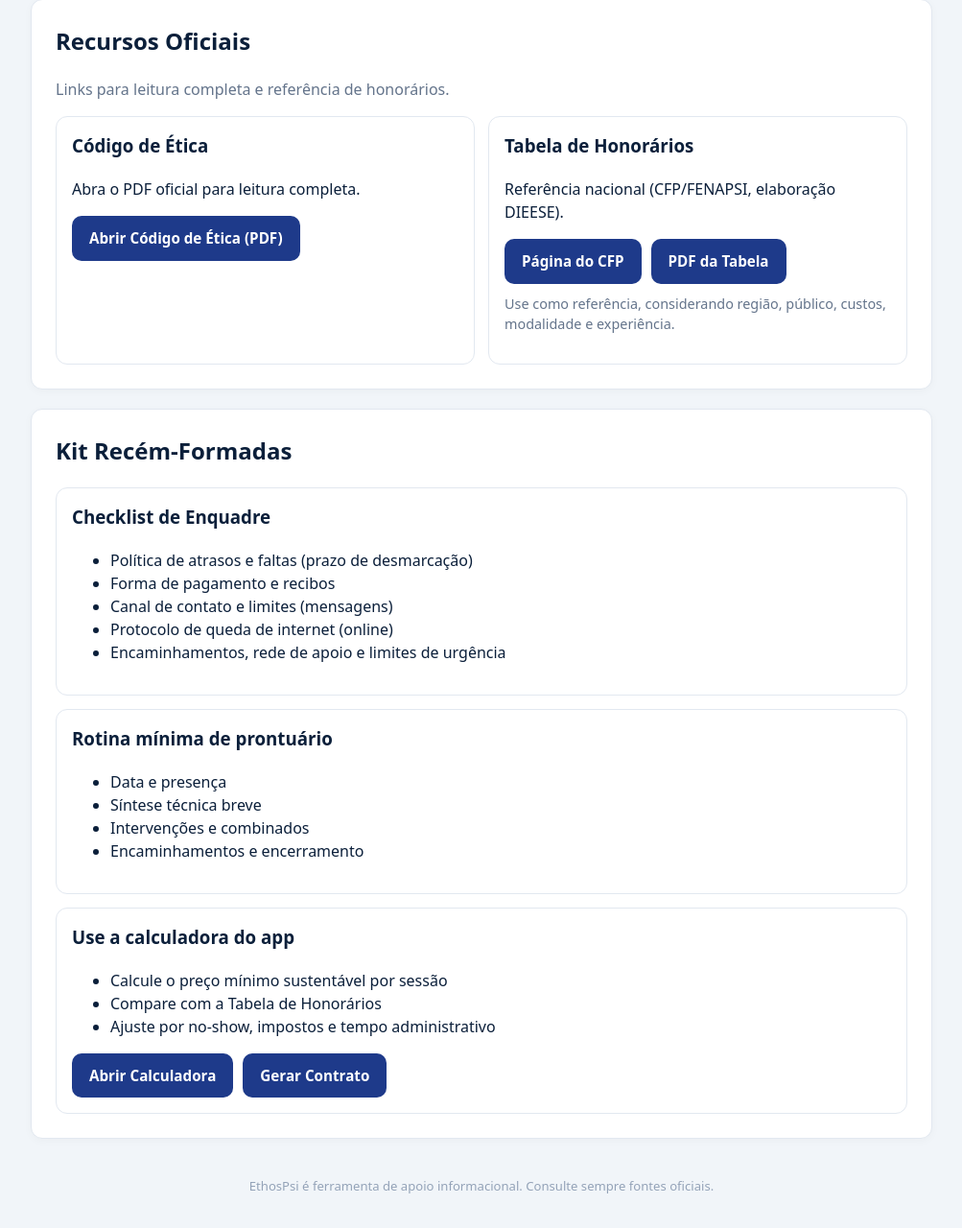
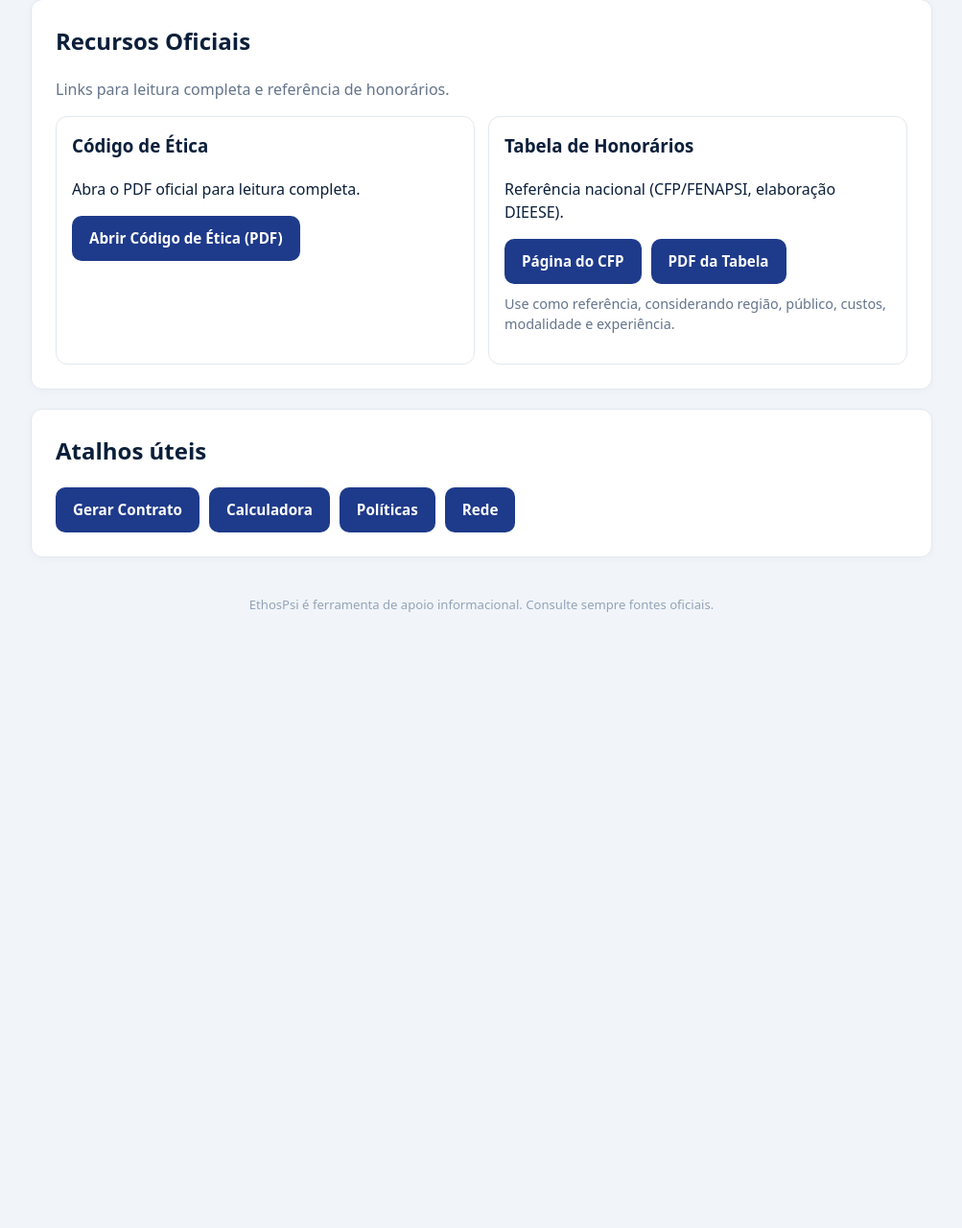
Before and after one commit to sabrinaandraderocha-cmyk/ethospsi, a Flask app: page /recursos in a window 1280 px wide. Shown: the part 101-1381 px from the top of the page at 96% size, without its empty margins (138-1141 px from the left). After the commit the page ends 739 px from the top, so only its background shows below. Run offline with Flask 3, Linux system fonts and the light colour scheme.

Commit message:
Update resources.html

```diff
--- a/templates/resources.html
+++ b/templates/resources.html
@@ -35,40 +35,12 @@
 </section>
 
 <section class="card">
-  <h2 style="margin-top:0;">Kit Recém-Formadas</h2>
-
-  <div class="resource-card" style="margin-top:14px;">
-    <h3 style="margin-top:0;">Checklist de Enquadre</h3>
-    <ul>
-      <li>Política de atrasos e faltas (prazo de desmarcação)</li>
-      <li>Forma de pagamento e recibos</li>
-      <li>Canal de contato e limites (mensagens)</li>
-      <li>Protocolo de queda de internet (online)</li>
-      <li>Encaminhamentos, rede de apoio e limites de urgência</li>
-    </ul>
-  </div>
-
-  <div class="resource-card" style="margin-top:14px;">
-    <h3 style="margin-top:0;">Rotina mínima de prontuário</h3>
-    <ul>
-      <li>Data e presença</li>
-      <li>Síntese técnica breve</li>
-      <li>Intervenções e combinados</li>
-      <li>Encaminhamentos e encerramento</li>
-    </ul>
-  </div>
-
-  <div class="resource-card" style="margin-top:14px;">
-    <h3 style="margin-top:0;">Use a calculadora do app</h3>
-    <ul>
-      <li>Calcule o preço mínimo sustentável por sessão</li>
-      <li>Compare com a Tabela de Honorários</li>
-      <li>Ajuste por no-show, impostos e tempo administrativo</li>
-    </ul>
-    <div class="btn-row">
-      <a class="btn-action" href="{{ url_for('honorarios') }}">Abrir Calculadora</a>
-      <a class="btn-action" href="{{ url_for('contrato') }}">Gerar Contrato</a>
-    </div>
+  <h2 style="margin-top:0;">Atalhos úteis</h2>
+  <div class="btn-row">
+    <a class="btn-action" href="{{ url_for('contrato') }}">Gerar Contrato</a>
+    <a class="btn-action" href="{{ url_for('honorarios') }}">Calculadora</a>
+    <a class="btn-action" href="{{ url_for('politicas') }}">Políticas</a>
+    <a class="btn-action" href="{{ url_for('rede') }}">Rede</a>
   </div>
 </section>
 
```
